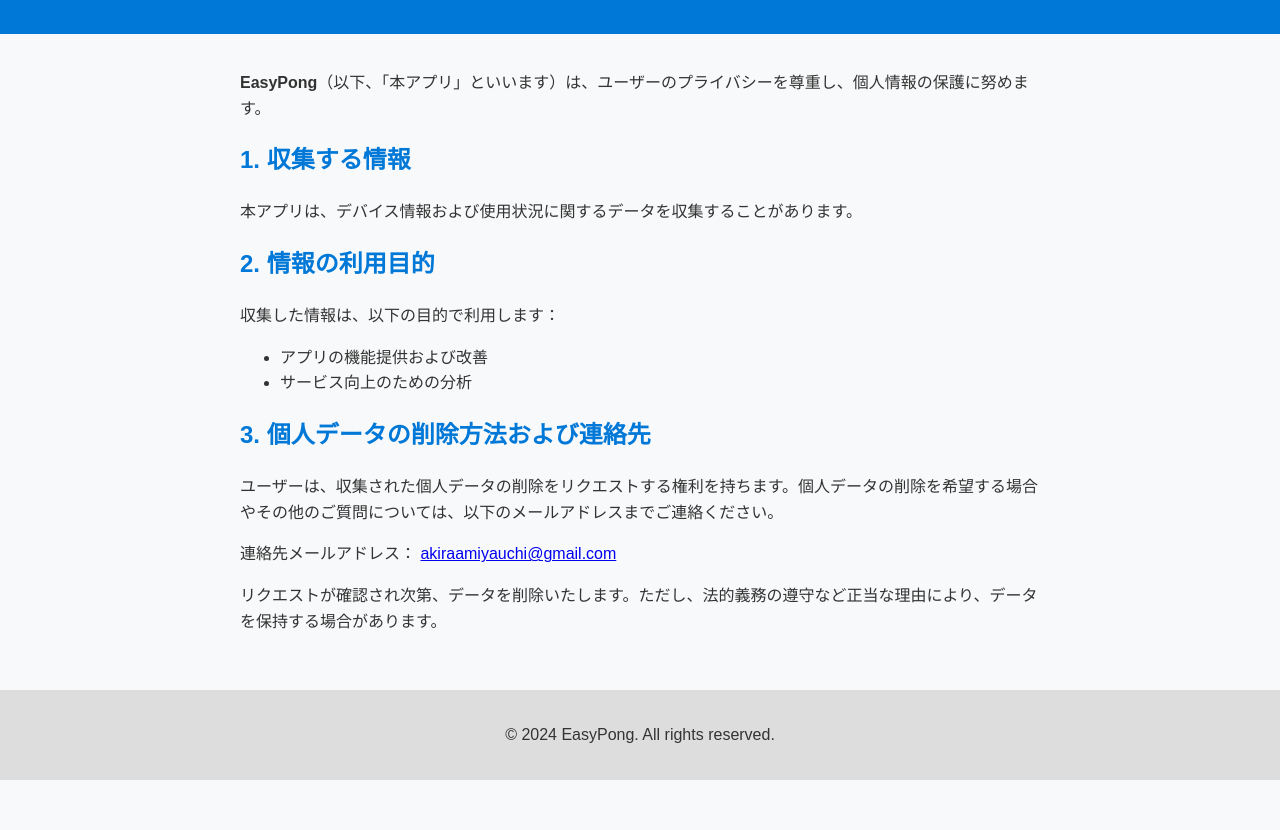
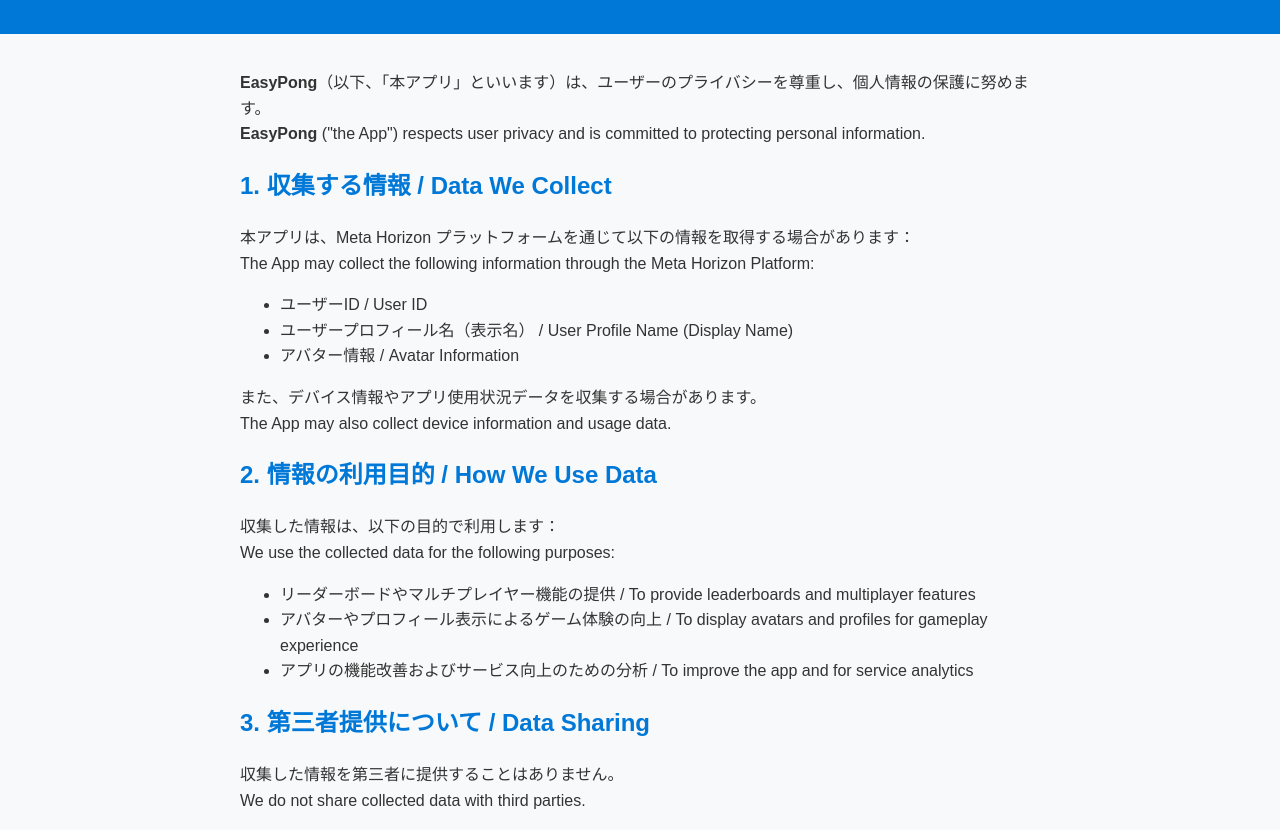
Before and after one commit to akiramiyauchi/EasyPong-homepage, a plain HTML site: page privacy.html in a window 1280 px wide. Shown: the part 92-922 px from the top of the page. Before the commit the page ends 872 px from the top, so only its background shows below. Drawn offline with Linux system fonts and the light colour scheme.

Commit message:
Update privacy.html

```diff
--- a/privacy.html
+++ b/privacy.html
@@ -37,38 +37,63 @@
 </head>
 <body>
     <header>
-        <h1>プライバシーポリシー</h1>
+        <h1>プライバシーポリシー / Privacy Policy</h1>
     </header>
     <main>
         <p>
-            <strong>EasyPong</strong>（以下、「本アプリ」といいます）は、ユーザーのプライバシーを尊重し、個人情報の保護に努めます。
+            <strong>EasyPong</strong>（以下、「本アプリ」といいます）は、ユーザーのプライバシーを尊重し、個人情報の保護に努めます。<br>
+            <strong>EasyPong</strong> ("the App") respects user privacy and is committed to protecting personal information.
         </p>
-        <h2>1. 収集する情報</h2>
+
+        <h2>1. 収集する情報 / Data We Collect</h2>
         <p>
-            本アプリは、デバイス情報および使用状況に関するデータを収集することがあります。
-        </p>
-        <h2>2. 情報の利用目的</h2>
-        <p>
-            収集した情報は、以下の目的で利用します：
+            本アプリは、Meta Horizon プラットフォームを通じて以下の情報を取得する場合があります：<br>
+            The App may collect the following information through the Meta Horizon Platform:
         </p>
         <ul>
-            <li>アプリの機能提供および改善</li>
-            <li>サービス向上のための分析</li>
+            <li>ユーザーID / User ID</li>
+            <li>ユーザープロフィール名（表示名） / User Profile Name (Display Name)</li>
+            <li>アバター情報 / Avatar Information</li>
         </ul>
-        <h2>3. 個人データの削除方法および連絡先</h2>
         <p>
-            ユーザーは、収集された個人データの削除をリクエストする権利を持ちます。個人データの削除を希望する場合やその他のご質問については、以下のメールアドレスまでご連絡ください。
+            また、デバイス情報やアプリ使用状況データを収集する場合があります。<br>
+            The App may also collect device information and usage data.
+        </p>
+
+        <h2>2. 情報の利用目的 / How We Use Data</h2>
+        <p>
+            収集した情報は、以下の目的で利用します：<br>
+            We use the collected data for the following purposes:
+        </p>
+        <ul>
+            <li>リーダーボードやマルチプレイヤー機能の提供 / To provide leaderboards and multiplayer features</li>
+            <li>アバターやプロフィール表示によるゲーム体験の向上 / To display avatars and profiles for gameplay experience</li>
+            <li>アプリの機能改善およびサービス向上のための分析 / To improve the app and for service analytics</li>
+        </ul>
+
+        <h2>3. 第三者提供について / Data Sharing</h2>
+        <p>
+            収集した情報を第三者に提供することはありません。<br>
+            We do not share collected data with third parties.
+        </p>
+
+        <h2>4. 個人データの削除方法および連絡先 / Data Deletion and Contact</h2>
+        <p>
+            ユーザーは、収集された個人データの削除をリクエストする権利を持ちます。<br>
+            Users have the right to request deletion of their data.<br><br>
+            個人データの削除を希望する場合やその他のご質問については、以下のメールアドレスまでご連絡ください。<br>
+            To request deletion of data or for inquiries, please contact us at:
         </p>
         <p>
-            連絡先メールアドレス：
             <a href="mailto:akiraamiyauchi@gmail.com">akiraamiyauchi@gmail.com</a>
         </p>
         <p>
-            リクエストが確認され次第、データを削除いたします。ただし、法的義務の遵守など正当な理由により、データを保持する場合があります。
+            リクエストが確認され次第、合理的な期間内にデータを削除いたします。ただし、法的義務の遵守など正当な理由により、データを保持する場合があります。<br>
+            Upon confirmation, we will delete the data within a reasonable time, except where retention is required for legal obligations.
         </p>
     </main>
     <footer>
-        <p>&copy; 2024 EasyPong. All rights reserved.</p>
+        <p>&copy; 2025 EasyPong. All rights reserved.</p>
     </footer>
 </body>
 </html>
```
